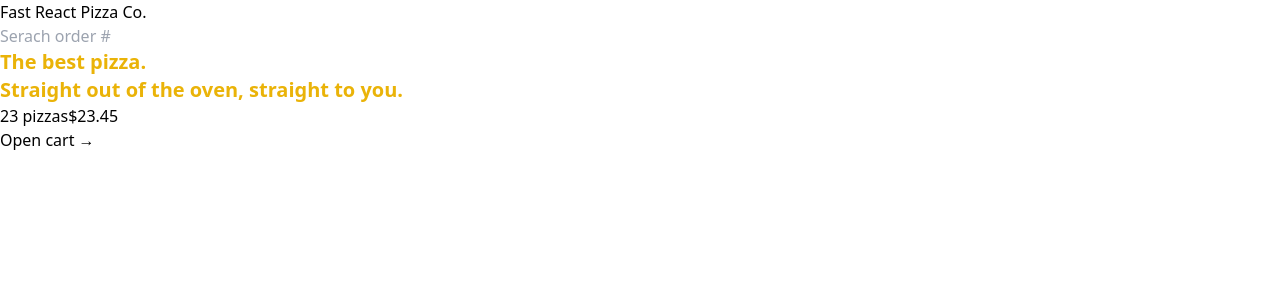
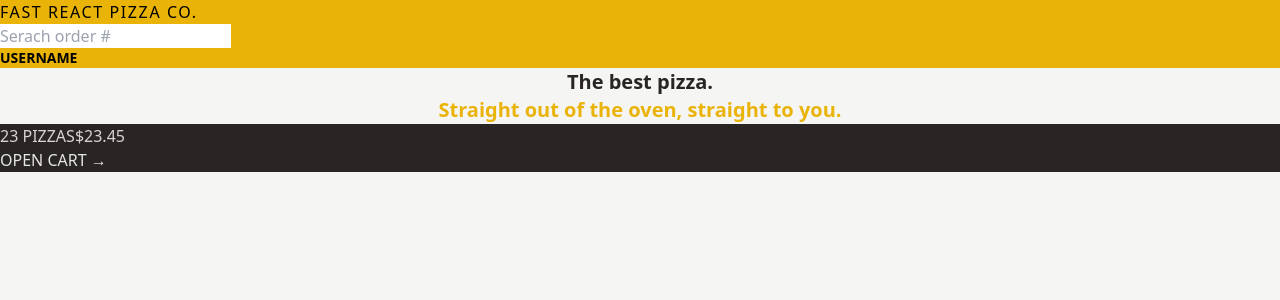
Before and after one commit to yuriy05/react-fast-pizza-pro, a React (Vite) app: page / in a window 1280 px wide. Shown: the top 300 px of the page. Built offline with nearby package versions, Linux system fonts and the light colour scheme.

Commit message:
tailwind typography styles

```diff
--- a/index.html
+++ b/index.html
@@ -6,7 +6,7 @@
     <meta name="viewport" content="width=device-width, initial-scale=1.0" />
     <title>Fast Pizza</title>
   </head>
-  <body>
+  <body class="bg-stone-100">
     <div id="root"></div>
     <script type="module" src="/src/main.jsx"></script>
   </body>
--- a/src/features/Cart/CartOverview.jsx
+++ b/src/features/Cart/CartOverview.jsx
@@ -2,8 +2,8 @@ import { Link } from "react-router-dom";
 
 function CartOverview() {
   return (
-    <div>
-      <p>
+    <div className="bg-stone-800 uppercase text-stone-200">
+      <p className="font-seminold text-stone-300">
         <span>23 pizzas</span>
         <span>$23.45</span>
       </p>
--- /dev/null
+++ b/src/features/User/Username.jsx
@@ -0,0 +1,5 @@
+import React from "react";
+
+export default function Username() {
+  return <div className="text-sm font-semibold">Username</div>;
+}
--- a/src/ui/Header.jsx
+++ b/src/ui/Header.jsx
@@ -1,12 +1,16 @@
 import React from "react";
 import { Link } from "react-router-dom";
 import SearchOrder from "../features/Order/SearchOrder";
+import Username from "../features/User/Username";
 
 function Header() {
   return (
-    <header>
-      <Link to="/">Fast React Pizza Co.</Link>
+    <header className="bg-yellow-500 uppercase">
+      <Link to="/" className="tracking-widest">
+        Fast React Pizza Co.
+      </Link>
       <SearchOrder />
+      <Username />
     </header>
   );
 }
--- a/src/ui/Home.jsx
+++ b/src/ui/Home.jsx
@@ -1,10 +1,12 @@
 function Home() {
   return (
     <div>
-      <h1 className="text-xl font-semibold text-yellow-500">
+      <h1 className="text-center text-xl font-semibold text-stone-800">
         The best pizza.
         <br />
-        Straight out of the oven, straight to you.
+        <span className="text-yellow-500">
+          Straight out of the oven, straight to you.
+        </span>
       </h1>
     </div>
   );
```
